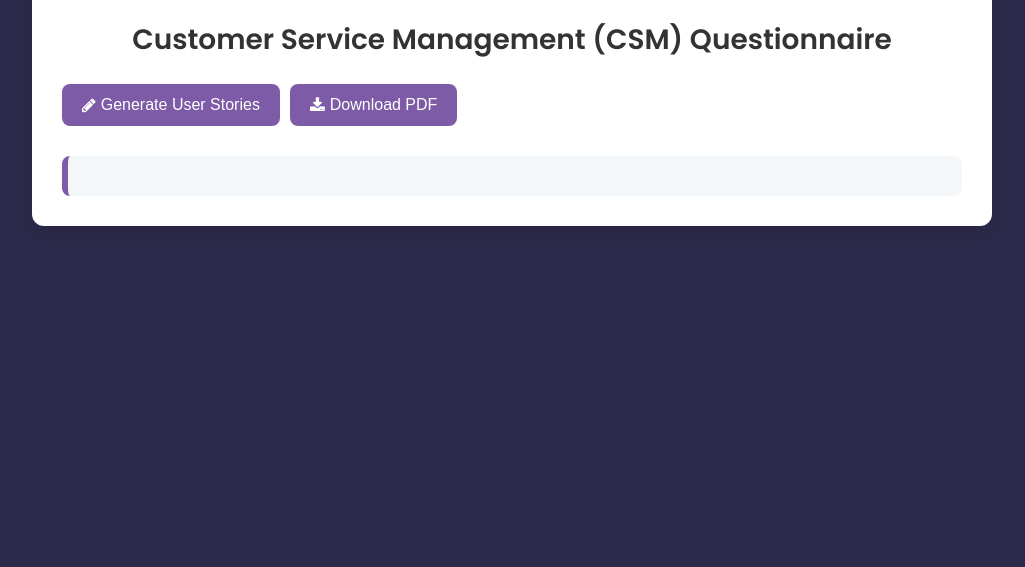
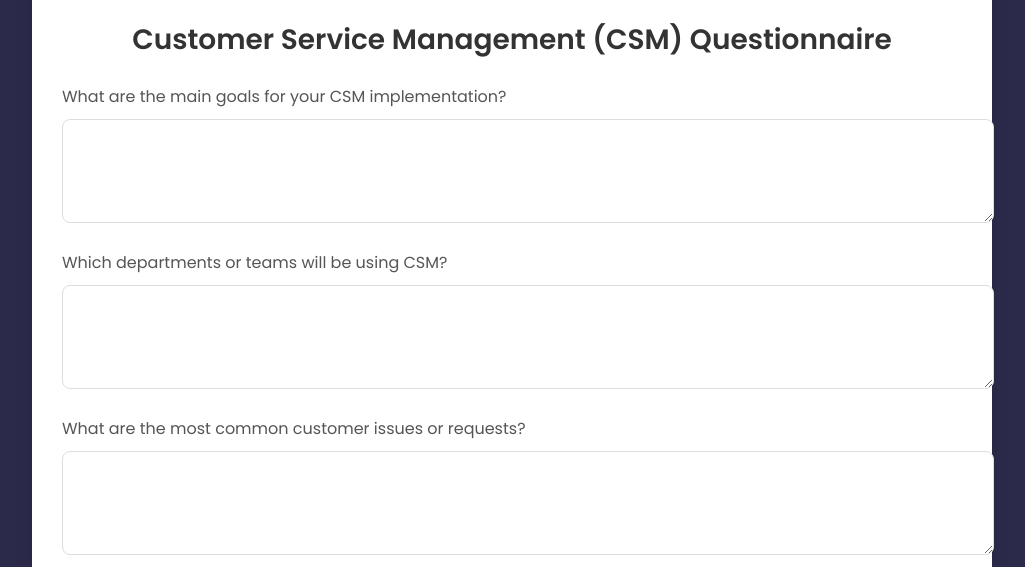
Before and after one commit to budge42/SNIPE, a website: page index.html in a window 1280 px wide. Shown: the part 233-800 px from the top of the page, without its empty margins (128-1153 px from the left). Drawn offline with nearby package versions, Linux system fonts and the light colour scheme.

Commit message:
Update index.html

```diff
--- a/index.html
+++ b/index.html
@@ -46,9 +46,6 @@
         }
         form {
             margin-top: 20px;
-            display: flex;
-            justify-content: space-between;
-            align-items: center;
         }
         label {
             display: block;
@@ -56,7 +53,7 @@
             font-weight: 500;
             color: #555;
         }
-        textarea, input {
+        textarea {
             width: 100%;
             padding: 15px;
             margin-bottom: 20px;
@@ -65,13 +62,14 @@
             font-size: 16px;
             transition: border-color 0.3s ease;
         }
-        textarea:focus, input:focus {
+        textarea:focus {
             border-color: #7d5ba6;
         }
         .action-buttons {
             display: flex;
             justify-content: flex-start;
             gap: 10px;
+            margin-top: 20px;
         }
         button {
             padding: 12px 20px;
@@ -162,8 +160,21 @@
         <!-- Title -->
         <h2>Customer Service Management (CSM) Questionnaire</h2>
 
-        <!-- Form with Generate and PDF Buttons -->
+        <!-- Form -->
         <form id="csmForm">
+            <label for="goal">What are the main goals for your CSM implementation?</label>
+            <textarea id="goal" name="goal" rows="4" required></textarea>
+
+            <label for="teams">Which departments or teams will be using CSM?</label>
+            <textarea id="teams" name="teams" rows="4" required></textarea>
+
+            <label for="issues">What are the most common customer issues or requests?</label>
+            <textarea id="issues" name="issues" rows="4" required></textarea>
+
+            <label for="integration">Do you have any existing systems or tools to integrate?</label>
+            <textarea id="integration" name="integration" rows="4"></textarea>
+
+            <!-- Action Buttons -->
             <div class="action-buttons">
                 <button type="submit">
                     <i class="fa fa-pencil"></i> Generate User Stories
```
